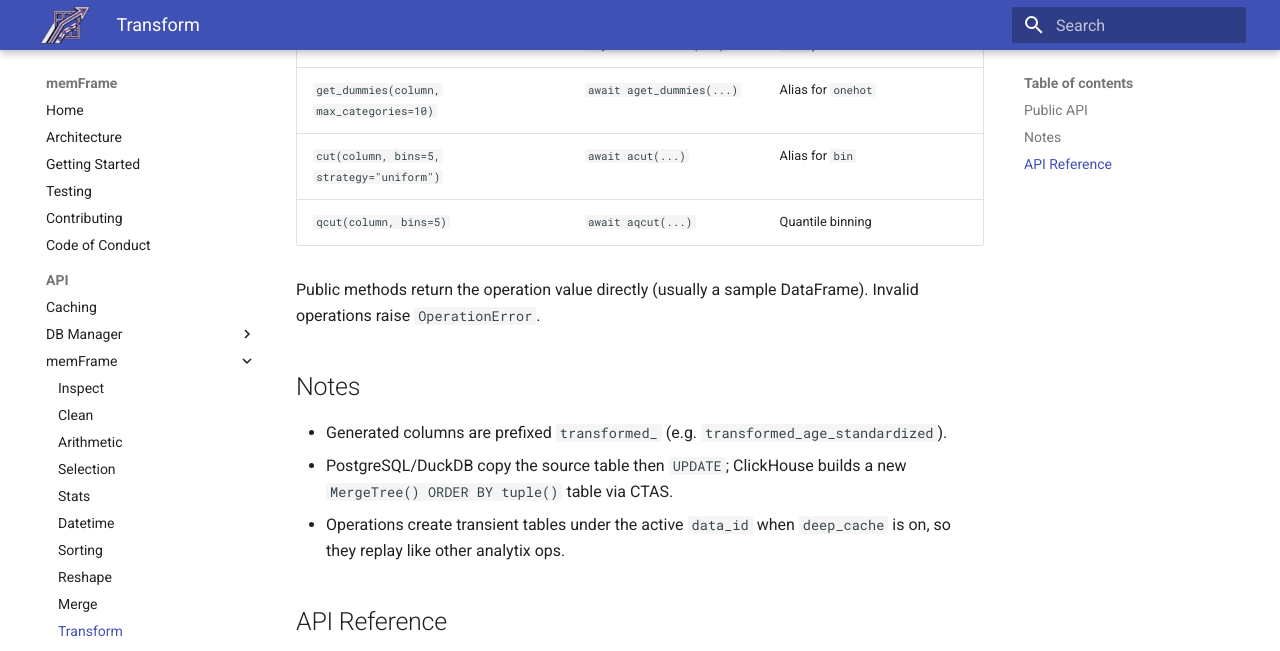
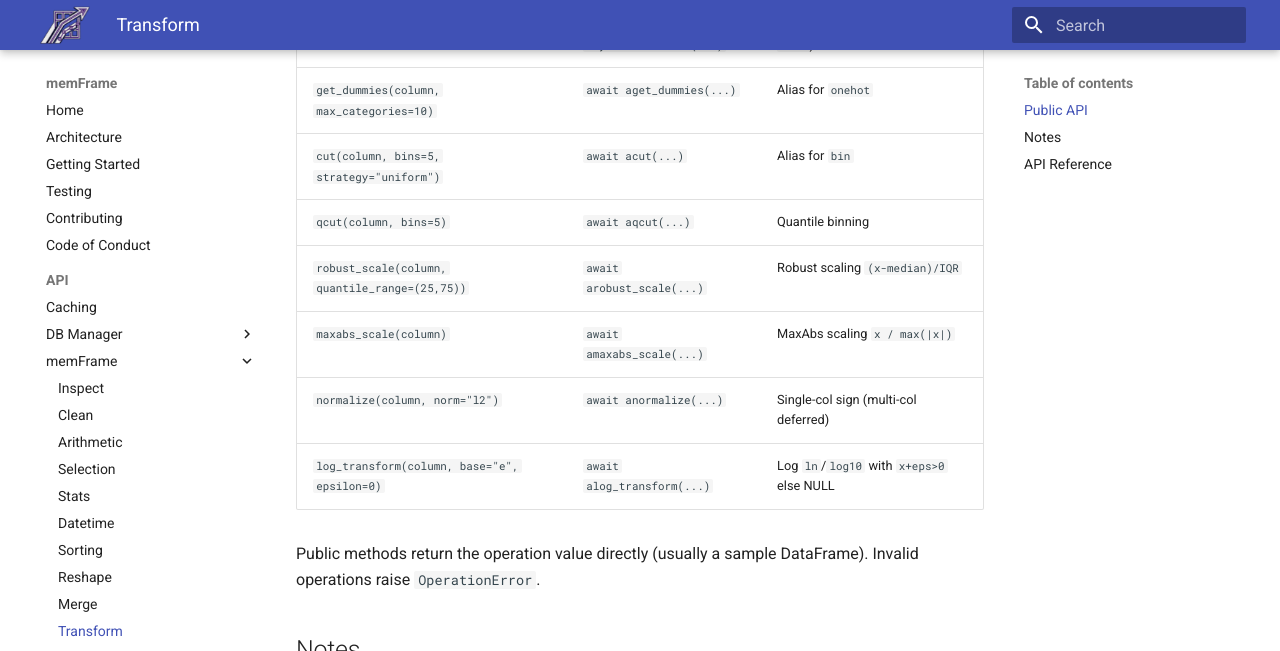
Before and after one commit to Debojit95/memFrame, an MkDocs documentation site: the page built from docs/api/preprocessing.md, in a window 1280 px wide and 900 px high, scrolled down 1478 px, cut to the strip 0-651 px from the top of the window. Built offline with MkDocs 1.6.1 and Material for MkDocs 9.7.7, drawn with Linux system fonts in a browser that asks for light colours.

Commit message:
[docs] Transform Tier1 docs

```diff
--- a/docs/api/preprocessing.md
+++ b/docs/api/preprocessing.md
@@ -49,6 +49,10 @@ Every operation has synchronous and asynchronous forms:
 | `get_dummies(column, max_categories=10)` | `await aget_dummies(...)` | Alias for `onehot` |
 | `cut(column, bins=5, strategy="uniform")` | `await acut(...)` | Alias for `bin` |
 | `qcut(column, bins=5)` | `await aqcut(...)` | Quantile binning |
+| `robust_scale(column, quantile_range=(25,75))` | `await arobust_scale(...)` | Robust scaling `(x-median)/IQR` |
+| `maxabs_scale(column)` | `await amaxabs_scale(...)` | MaxAbs scaling `x / max(|x|)` |
+| `normalize(column, norm="l2")` | `await anormalize(...)` | Single-col sign (multi-col deferred) |
+| `log_transform(column, base="e", epsilon=0)` | `await alog_transform(...)` | Log `ln`/`log10` with `x+eps>0` else NULL |
 
 Public methods return the operation value directly (usually a sample
 DataFrame). Invalid operations raise `OperationError`.
@@ -97,3 +101,17 @@ DataFrame). Invalid operations raise `OperationError`.
         - cut
         - aqcut
         - qcut
+        - arobust_scale
+        - robust_scale
+        - arobust
+        - robust
+        - amaxabs_scale
+        - maxabs_scale
+        - amaxabs
+        - maxabs
+        - anormalize
+        - normalize
+        - alog_transform
+        - log_transform
+        - alog
+        - log
```
